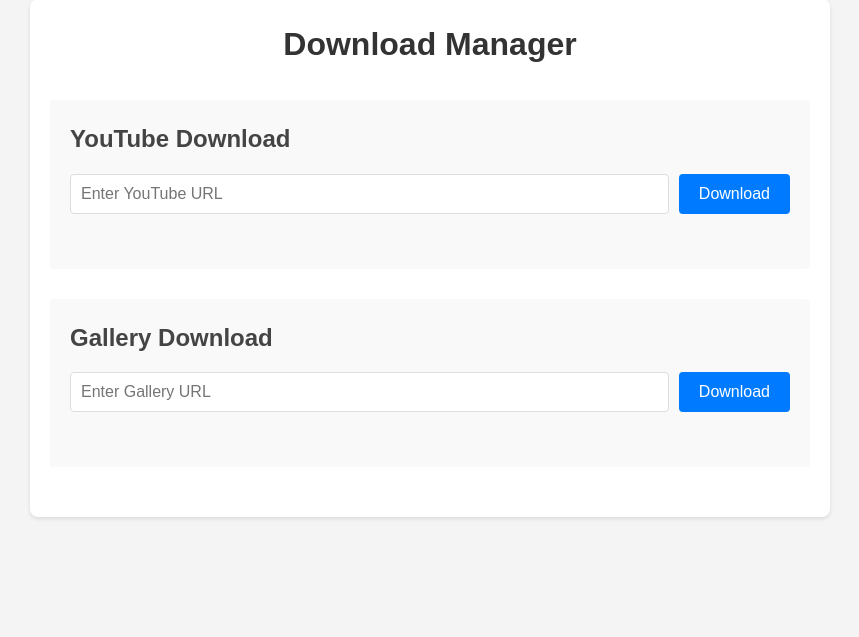
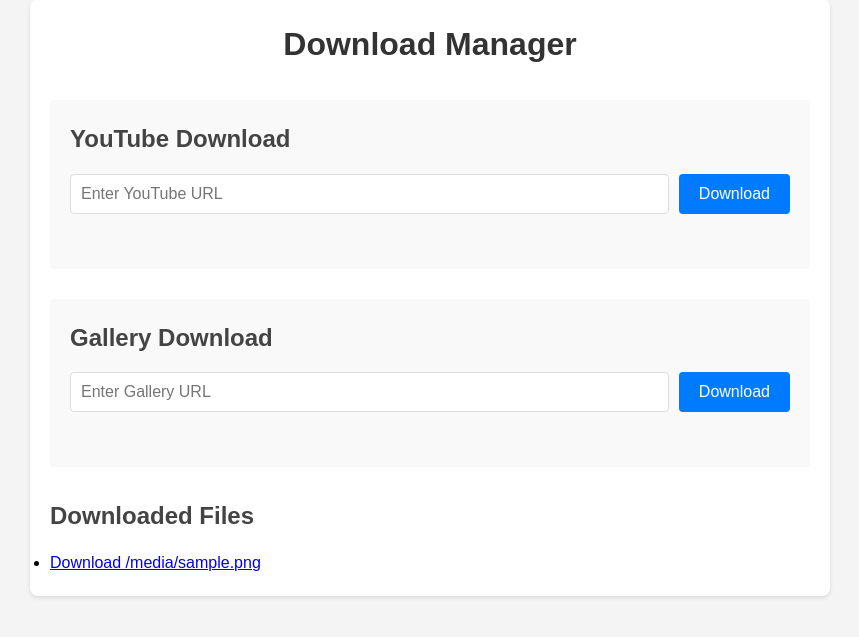
Before and after one commit to RenX86/PyDonwloader, a Flask app: template website/templates/index.html in a window 1280 px wide. Shown: the part 21-658 px from the top of the page, without its empty margins (210-1069 px from the left). Run offline with Flask 3, Linux system fonts and the light colour scheme; the template is opened without the code that fills it: most values are stand-ins (such as "Sample title", 1, 10 or a date in 2020).

Commit message:
Fresh fix

```diff
--- a/website/services/gallery.py
+++ b/website/services/gallery.py
@@ -3,7 +3,7 @@
 
 class GalleryDownloader:
     def __init__(self):
-        self.download_path = os.path.abspath('downloads')
+        self.download_path = os.path.abspath('website/static/downloads')
         os.makedirs(self.download_path, exist_ok=True)
 
     def download_gallery(self, url):
--- a/website/services/yt.py
+++ b/website/services/yt.py
@@ -3,7 +3,7 @@
 
 class YouTubeDownloader:
     def __init__(self):
-        self.download_path = 'downloads'
+        self.download_path = os.path.abspath('website/static/downloads')
         os.makedirs(self.download_path, exist_ok=True)
 
     def download_youtube(self, url):
--- a/website/templates/index.html
+++ b/website/templates/index.html
@@ -5,6 +5,7 @@
     <meta name="viewport" content="width=device-width, initial-scale=1.0">
     <title>Download Manager</title>
     <link rel="stylesheet" href="{{ url_for('static', filename='style.css') }}">
+
 </head>
 <body>
     <div class="container">
@@ -27,6 +28,13 @@
             </div>
             <div id="gallery-status" class="status"></div>
         </div>
+
+        <h2>Downloaded Files</h2>
+        <ul>
+            {% for file in files %}
+                <li><a href="{{ url_for('links.download_file', filename=file) }}">Download {{ file }}</a></li>
+            {% endfor %}
+        </ul>
     </div>
 
     <script>
```
Also changed, not shown: website/routes.py (+7 -1 lines).
